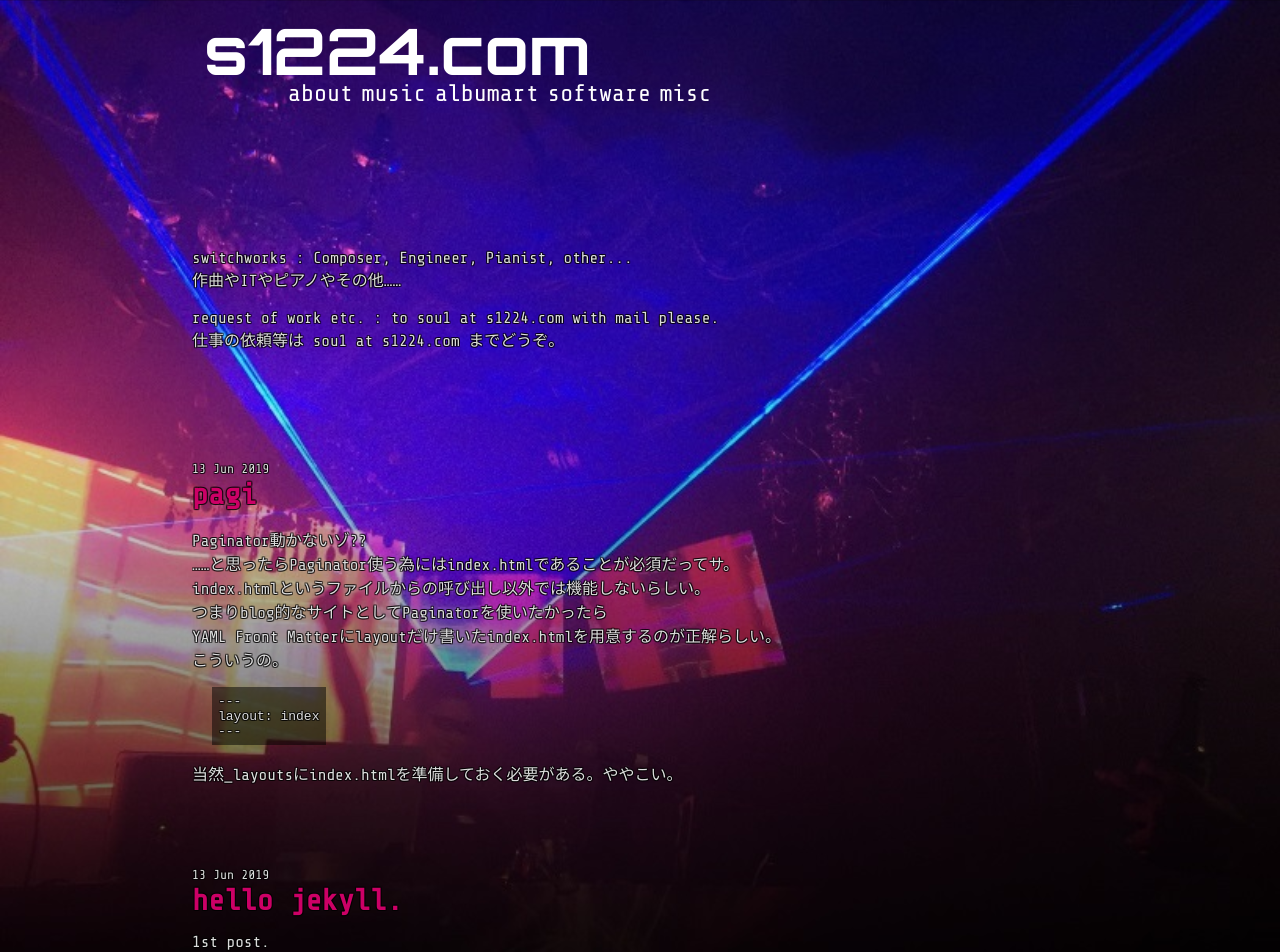
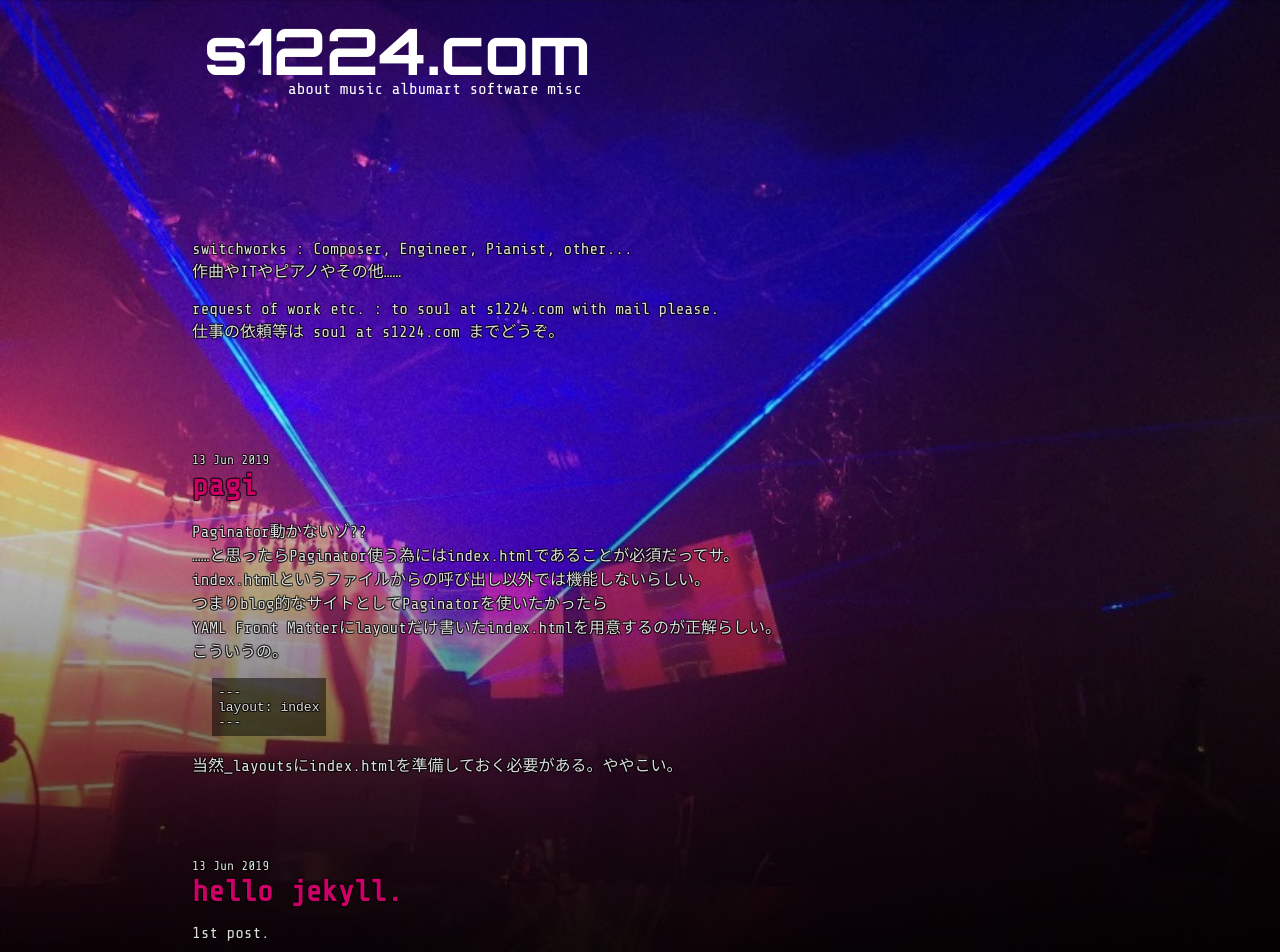
Before and after one commit to switchworks/switchworks.github.io, a Jekyll site: the page built from index.html, in a window 1280 px wide. Shown: the top 952 px of the page. Built offline with Jekyll 4.4.1, drawn with Linux system fonts in a browser that asks for light colours; the list of posts is cut into pages by our own code.

Commit message:
Update default.html

```diff
--- a/_layouts/default.html
+++ b/_layouts/default.html
@@ -49,7 +49,7 @@
 	#sidebar li{
 		display: inline;
 		list-style-type: none;
-		font-size:24px;
+		font-size:1em;
 	}
 	#sidebar li a{
 		text-decoration: none;
```
